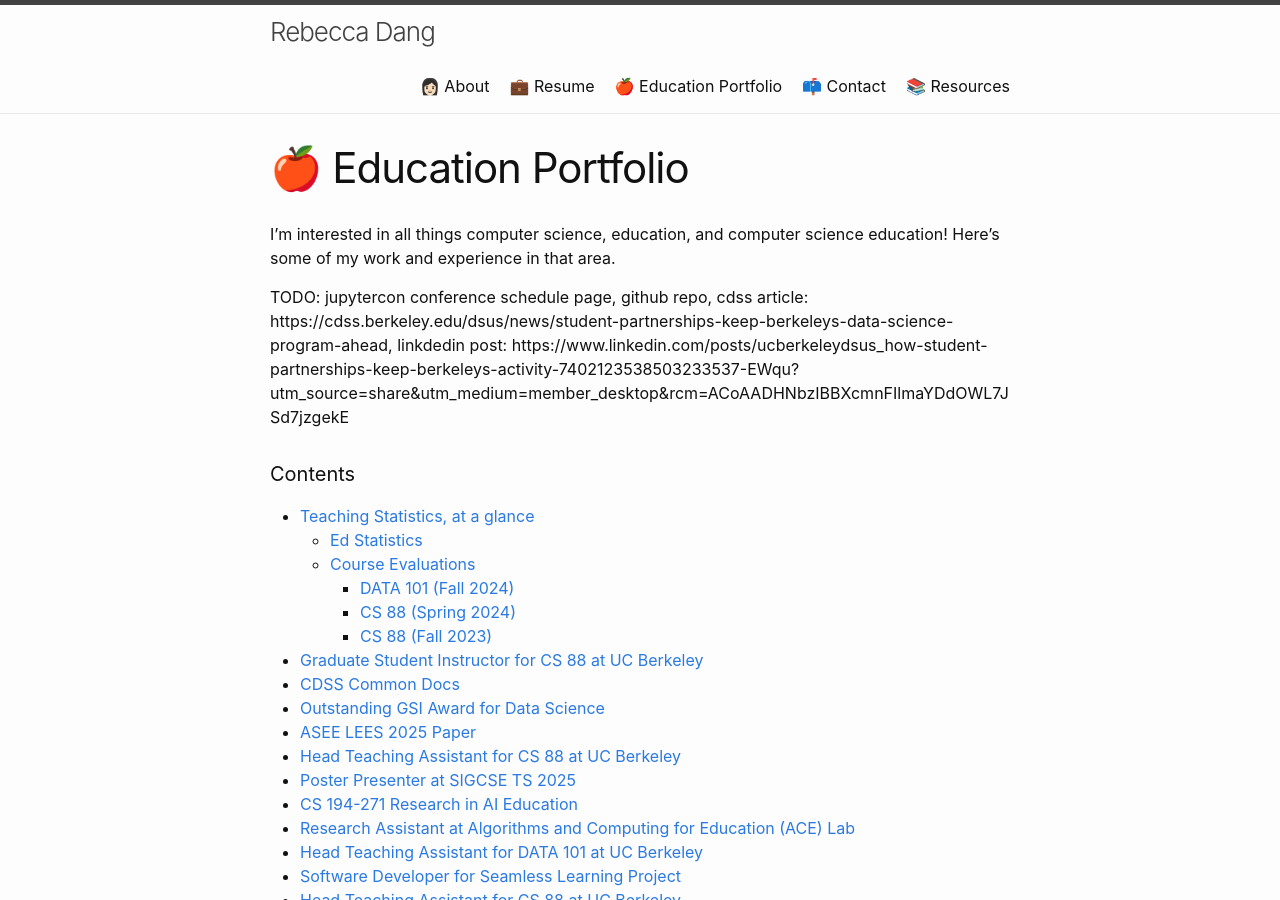
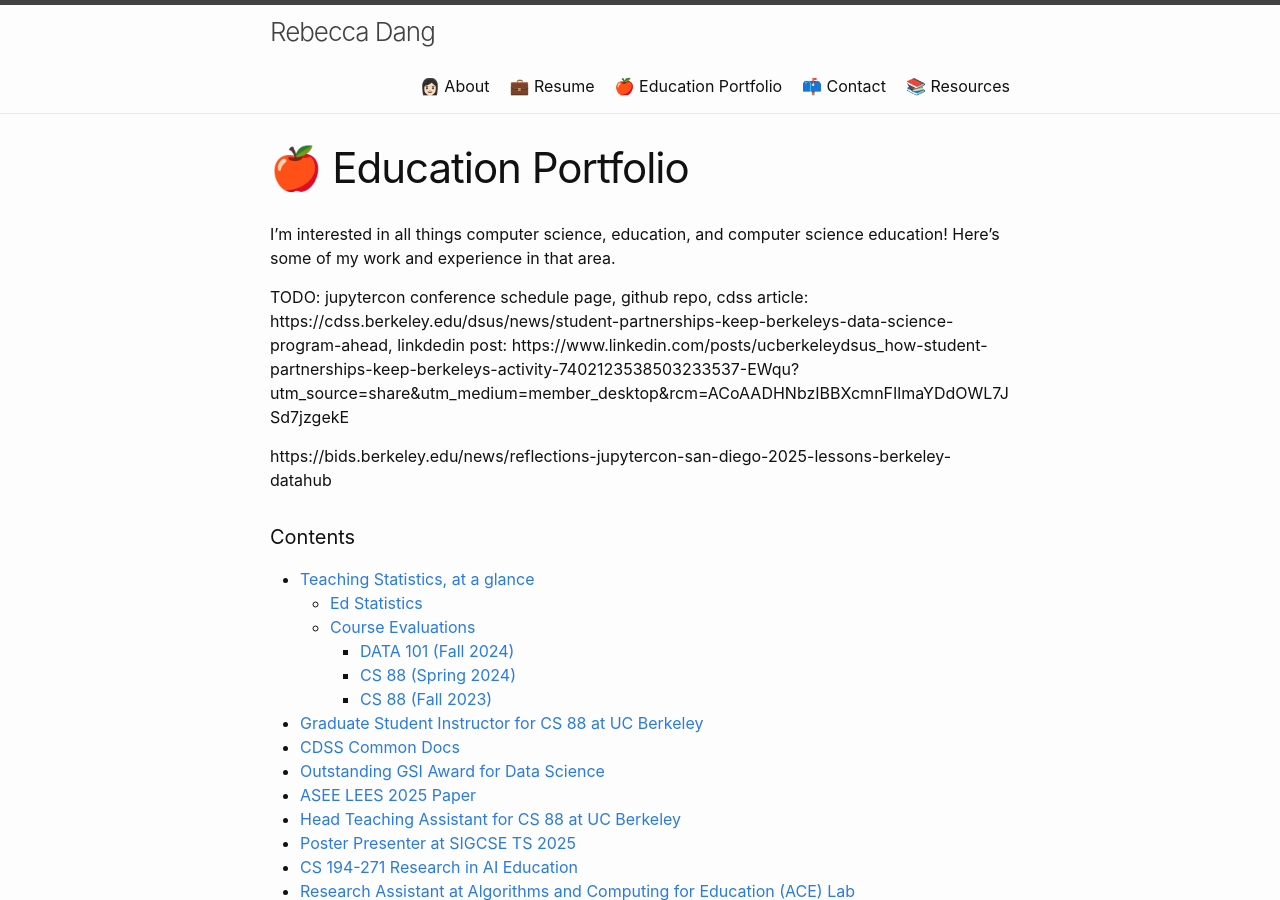
Before and after one commit to phrdang/phrdang.github.io, a Jekyll site: the page built from ed-portfolio.md, in a window 1280 px wide and 900 px high. Built offline with Jekyll 4.4.1, drawn with Linux system fonts in a browser that asks for light colours; some of the changed lines change nothing that is shown.

Commit message:
Add BiDs article about JupyterCon

```diff
--- a/ed-portfolio.md
+++ b/ed-portfolio.md
@@ -7,6 +7,8 @@ permalink: /ed-portfolio/
 I'm interested in all things computer science, education, and computer science education! Here's some of my work and experience in that area.
 
 TODO: jupytercon conference schedule page, github repo, cdss article: https://cdss.berkeley.edu/dsus/news/student-partnerships-keep-berkeleys-data-science-program-ahead, linkdedin post: https://www.linkedin.com/posts/ucberkeleydsus_how-student-partnerships-keep-berkeleys-activity-7402123538503233537-EWqu?utm_source=share&utm_medium=member_desktop&rcm=ACoAADHNbzIBBXcmnFIlmaYDdOWL7JSd7jzgekE
+
+https://bids.berkeley.edu/news/reflections-jupytercon-san-diego-2025-lessons-berkeley-datahub
 
 #### Contents
 
```
